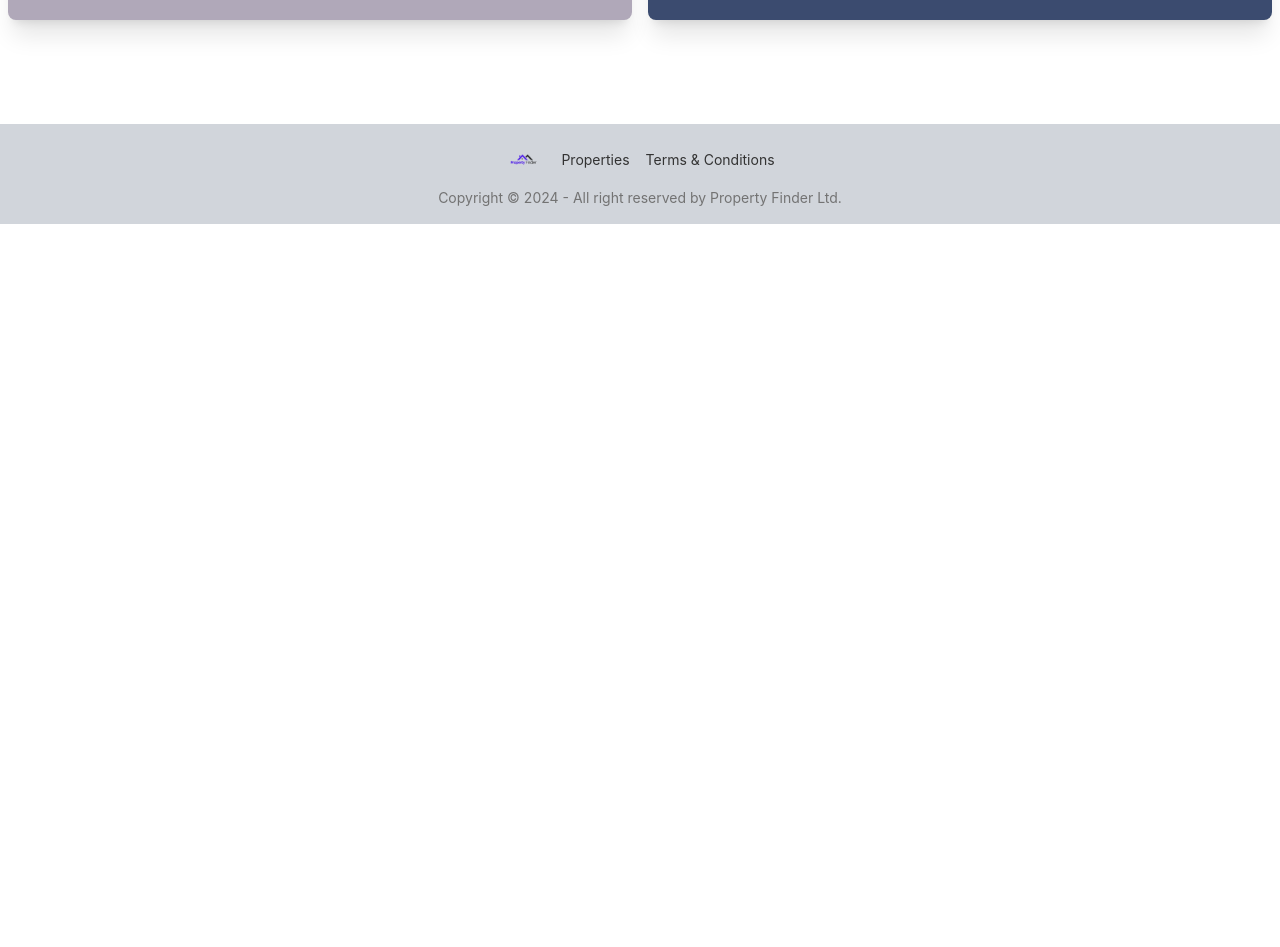
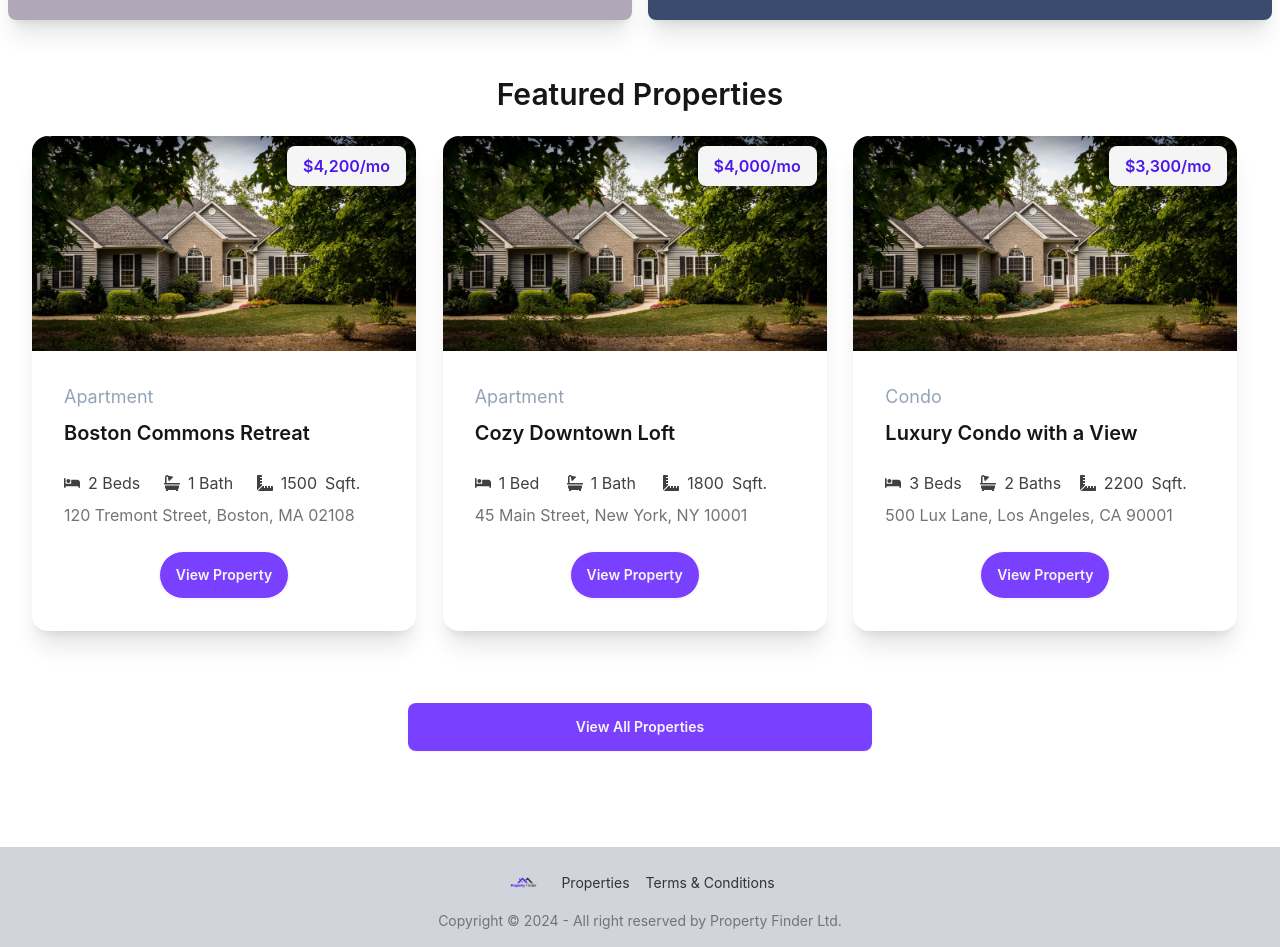
Before and after one commit to Vkscoma/next-project, a Next.js app in the folder Real-Estate-Project/: page / in a window 1280 px wide. Shown: the part 760-1707 px from the top of the page. Before the commit the page ends 984 px from the top, so only its background shows below. Built offline with nearby package versions, Linux system fonts and the light colour scheme.

Commit message:
Updating props on Home page

```diff
--- a/Real-Estate-Project/app/page.tsx
+++ b/Real-Estate-Project/app/page.tsx
@@ -1,10 +1,13 @@
 import Hero from "@/components/Hero";
 import InfoBoxes from "@/components/InfoBoxes";
+import HomeProperties from "@/components/HomeProperties";
+
 const HomePage = () => {
   return (
     <>
       <Hero />
       <InfoBoxes />
+      <HomeProperties />
     </>
   );
 };
--- /dev/null
+++ b/Real-Estate-Project/components/HomeProperties.tsx
@@ -0,0 +1,37 @@
+import properties from "@/properties.json";
+import PropertyCard from "@/components/PropertyCard";
+import Link from "next/link";
+import Button from "@/components/Button";
+
+const HomeProperties = () => {
+  const recentProperties = properties.slice(0, 3);
+  return (
+    <>
+      <section className="px-4 py-6">
+        <div className="container-xl lg:container mx-auto px-4 py-6">
+          <h2 className="text-3xl font-semibold text-center mb-6">
+            Featured Properties
+          </h2>
+          {properties.length === 0 ? (
+            <h1>No properties found</h1>
+          ) : (
+            <div className="grid grid-cols-1 md:grid-cols-2 lg:grid-cols-3 gap-4">
+              {recentProperties.map((property) => (
+                <PropertyCard key={property._id} property={property} />
+              ))}
+            </div>
+          )}
+        </div>
+      </section>
+      <section className="mx-auto max-w-lg my-6 px-6">
+        <Link href="/properties" className="flex justify-center items-center">
+          <Button className="w-full bg-neutral-800 hover:bg-neutral-600">
+            View All Properties
+          </Button>
+        </Link>
+      </section>
+    </>
+  );
+};
+
+export default HomeProperties;
--- a/Real-Estate-Project/components/Navbar.tsx
+++ b/Real-Estate-Project/components/Navbar.tsx
@@ -65,7 +65,7 @@ const Navbar = () => {
           {isMenuOpen && (
             <ul
               tabIndex={0}
-              className="menu menu-sm dropdown-content bg-primary rounded-box mt-3 w-52 p-2 shadow z-20"
+              className="menu md:menu-lg menu-sm dropdown-content bg-primary rounded-box mt-3 w-52 p-2 shadow z-20"
             >
               {menuData.map((menu, index) => (
                 <li key={index}>
--- a/Real-Estate-Project/components/PropertyCard.tsx
+++ b/Real-Estate-Project/components/PropertyCard.tsx
@@ -1,5 +1,7 @@
 import Image from "next/image";
 import Link from "next/link";
+import home_hero from "@/assets/images/home_hero.jpg";
+
 import {
   FaBed,
   FaBath,
@@ -14,24 +16,45 @@ interface Property {
   beds: number;
   baths: number;
   square_feet: number;
+  rates: {
+    monthly: number;
+    weekly: number;
+    nightly: number;
+  };
   location: {
     state: string;
     city: string;
+    street: string;
+    zipcode: string;
   };
   _id: string;
 }
 
 const PropertyCard = ({ property }: { property: Property }) => {
+  const getRateDisplay = () => {
+    const { rates } = property;
+
+    if (rates.monthly) {
+      return `$${rates.monthly.toLocaleString()}/mo`;
+    } else if (rates.weekly) {
+      return `$${rates.weekly.toLocaleString()}/wk`;
+    } else if (rates.nightly) {
+      return `$${rates.nightly.toLocaleString()}/nt`;
+    }
+  };
   return (
     <div className="card bg-base-100 md:w-96 w-full shadow-xl">
       <figure>
-        <Image src="" alt="Property Image" />
+        <Image src={home_hero} alt="Property Image" />
       </figure>
       <div className="card-body">
         <h2 className="text-slate-400 text-lg">{property.type}</h2>
         <h2 className="card-title mb-4">{property.name}</h2>
+        <h3 className="absolute top-[10px] right-[10px] bg-light text-primary rounded-lg px-4 py-2 text-right font-semibold">
+          {getRateDisplay()}
+        </h3>
 
-        <div className="flex justify-center text-gray-500 mb-4">
+        <div className="flex justify-center text-neutral-700 ">
           <p className="flex items-center gap-2">
             <FaBed /> {property.beds} {""}
             {property.beds > 1 ? "Beds" : "Bed"}
@@ -46,14 +69,16 @@ const PropertyCard = ({ property }: { property: Property }) => {
           </p>
         </div>
 
-        <div className="card-actions justify-between">
-          <p>
-            <FaMarker />
-            <span className="text-primary font-semibold">
-              {property.location.state}
-              {","} {property.location.city}
-            </span>
+        <div>
+          <p className="flex items-center gap-2 text-neutral-500 mb-4">
+            {property.location.street}
+            {", "}
+            {property.location.city}
+            {", "}
+            {property.location.state} {property.location.zipcode}
           </p>
+        </div>
+        <div className="card-actions justify-center">
           <Link
             href={`/properties/${property._id}`}
             className="btn text-light bg-third hover:bg-indigo-600"
```
